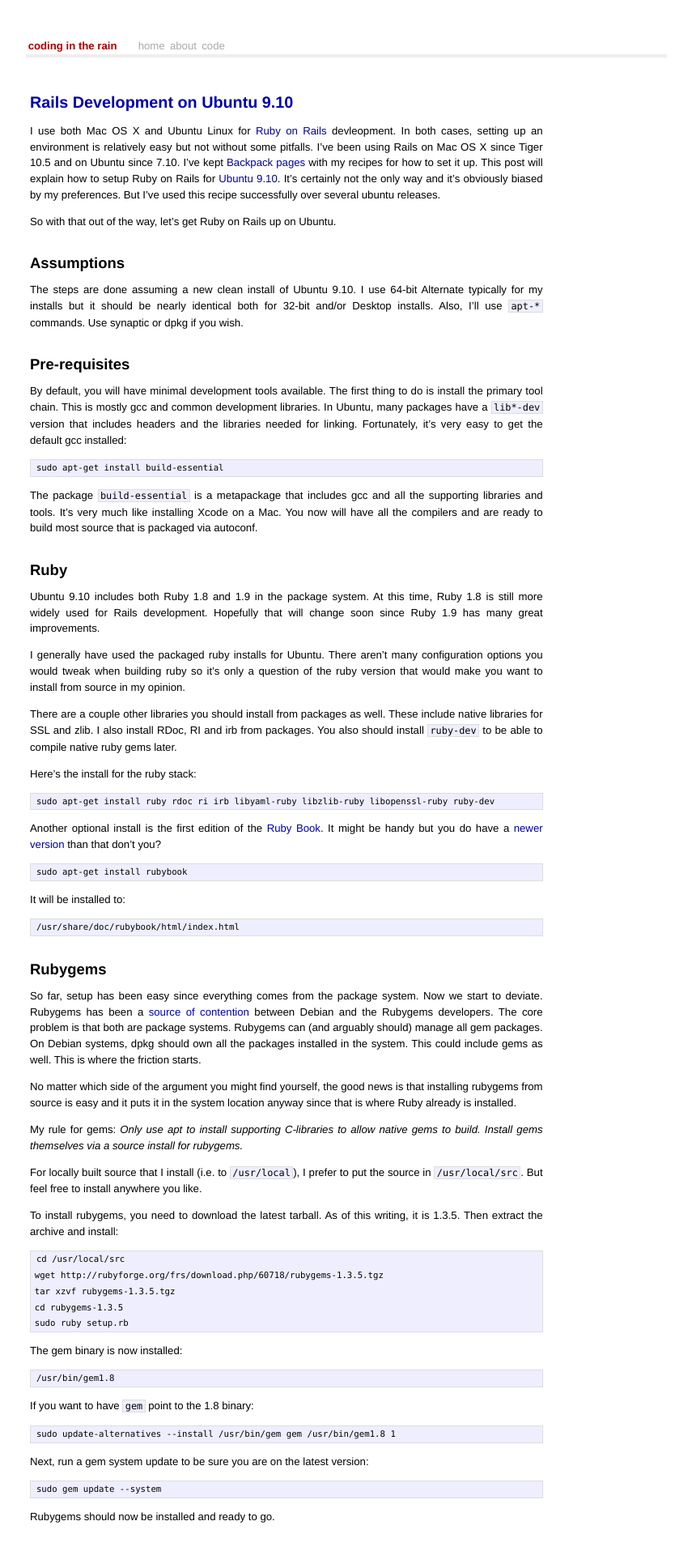
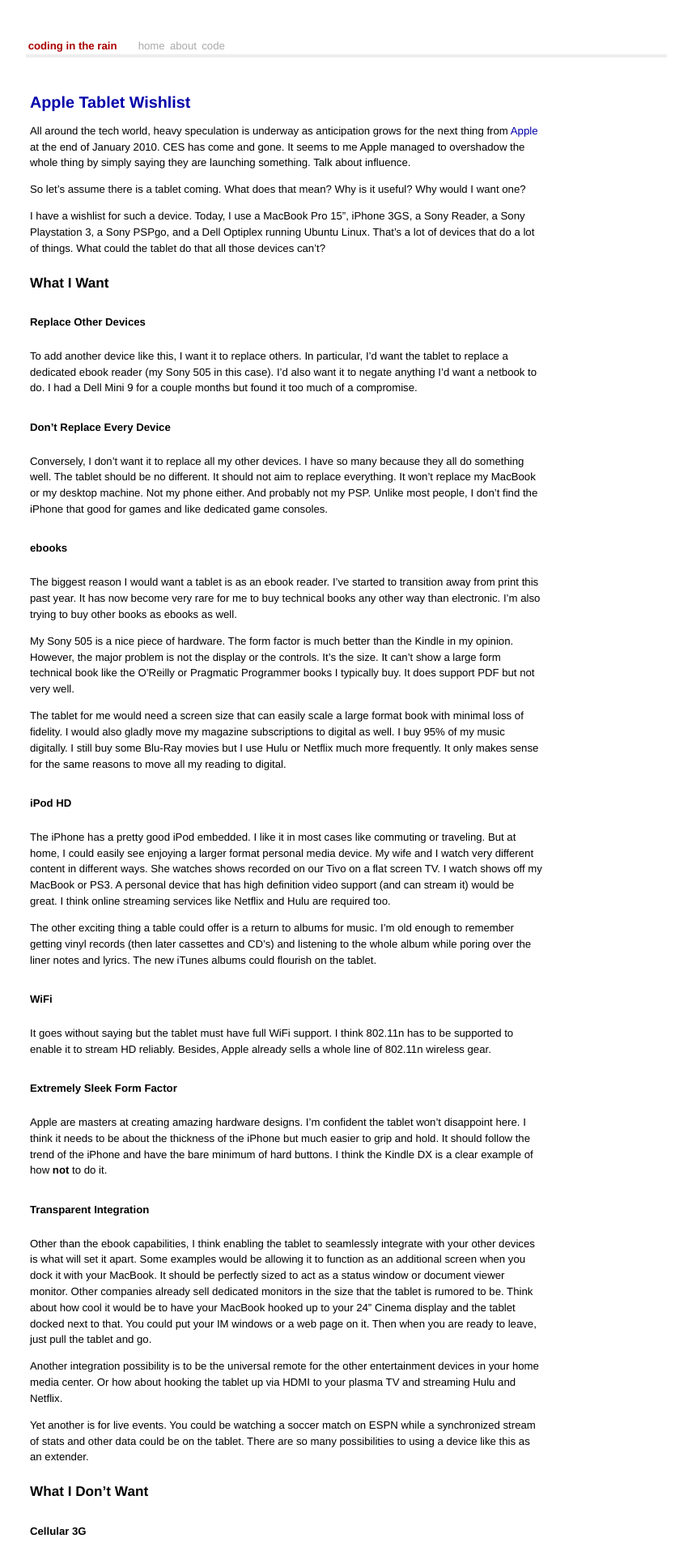
Before and after one commit to ascarter/ascarter.github.io, a Jekyll site: the page built from index.html, in a window 1280 px wide. Shown: the top 1915 px of the page at 81% size, without its empty margins (212-1067 px from the left). Built offline with Jekyll 4.4.1, drawn with Linux system fonts in a browser that asks for light colours; some of the changed text lies outside the part shown.

Commit message:
Post: Apple Tablet

```diff
--- /dev/null
+++ b/_posts/2010-01-10-apple-tablet-wishlist.markdown
@@ -0,0 +1,62 @@
+---
+layout: post
+title: Apple Tablet Wishlist
+published: 2010-01-10T21:35:37-08:00
+---
+
+All around the tech world, heavy speculation is underway as anticipation grows for the next thing from [Apple](http://apple.com) at the end of January 2010. CES has come and gone. It seems to me Apple managed to overshadow the whole thing by simply saying they are launching something. Talk about influence.
+
+So let's assume there is a tablet coming. What does that mean? Why is it useful? Why would I want one?
+
+I have a wishlist for such a device. Today, I use a MacBook Pro 15", iPhone 3GS, a Sony Reader, a Sony Playstation 3, a Sony PSPgo, and a Dell Optiplex running Ubuntu Linux. That's a lot of devices that do a lot of things. What could the tablet do that all those devices can't?
+
+## What I Want
+
+##### Replace Other Devices
+To add another device like this, I want it to replace others. In particular, I'd want the tablet to replace a dedicated ebook reader (my Sony 505 in this  case). I'd also want it to negate anything I'd want a netbook to do. I had a Dell Mini 9 for a couple months but found it too much of a compromise.
+
+##### Don't Replace Every Device
+Conversely, I don't want it to replace all my other devices. I have so many because they all do something well. The tablet should be no different. It should not aim to replace everything. It won't replace my MacBook or my desktop machine. Not my phone either. And probably not my PSP. Unlike most people, I don't find the iPhone that good for games and like dedicated game consoles.
+
+##### ebooks
+The biggest reason I would want a tablet is as an ebook reader. I've started to transition away from print this past year. It has now become very rare for me to buy technical books any other way than electronic. I'm also trying to buy other books as ebooks as well.
+
+My Sony 505 is a nice piece of hardware. The form factor is much better than the Kindle in my opinion. However, the major problem is not the display or the controls. It's the size. It can't show a large form technical book like the O'Reilly or Pragmatic Programmer books I typically buy. It does support PDF but not very well.
+
+The tablet for me would need a screen size that can easily scale a large format book with minimal loss of fidelity. I would also gladly move my magazine subscriptions to digital as well. I buy 95% of my music digitally. I still buy some Blu-Ray movies but I use Hulu or Netflix much more frequently. It only makes sense for the same reasons to move all my reading to digital.
+
+##### iPod HD
+The iPhone has a pretty good iPod embedded. I like it in most cases like commuting or traveling. But at home, I could easily see enjoying a larger format personal media device. My wife and I watch very different content in different ways. She watches shows recorded on our Tivo on a flat screen TV. I watch shows off my MacBook or PS3. A personal device that has high definition video support (and can stream it) would be great. I think online streaming services like Netflix and Hulu are required too.
+
+The other exciting thing a table could offer is a return to albums for music. I'm old enough to remember getting vinyl records (then later cassettes and CD's) and listening to the whole album while poring over the liner notes and lyrics. The new iTunes albums could flourish on the tablet.
+
+##### WiFi
+It goes without saying but the tablet must have full WiFi support. I think 802.11n has to be supported to enable it to stream HD reliably. Besides, Apple already sells a whole line of 802.11n wireless gear.
+
+##### Extremely Sleek Form Factor
+Apple are masters at creating amazing hardware designs. I'm confident the tablet won't disappoint here. I think it needs to be about the thickness of the iPhone but much easier to grip and hold. It should follow the trend of the iPhone and have the bare minimum of hard buttons. I think the Kindle DX is a clear example of how **not** to do it.
+
+##### Transparent Integration
+Other than the ebook capabilities, I think enabling the tablet to seamlessly integrate with your other devices is what will set it apart. Some examples would be allowing it to function as an additional screen when you dock it with your MacBook. It should be perfectly sized to act as a status window or document viewer monitor. Other companies already sell dedicated monitors in the size that the tablet is rumored to be. Think about how cool it would be to have your MacBook hooked up to your 24" Cinema display and the tablet docked next to that. You could put your IM windows or a web page on it. Then when you are ready to leave, just pull the tablet and go.
+
+Another integration possibility is to be the universal remote for the other entertainment devices in your home media center. Or how about hooking the tablet up via HDMI to your plasma TV and streaming Hulu and Netflix.
+
+Yet another is for live events. You could be watching a soccer match on ESPN while a synchronized stream of stats and other data could be on the tablet. There are so many possibilities to using a device like this as an extender.
+
+## What I **Don't** Want
+
+##### Cellular 3G
+I've got an iPhone (and everyone has some sort of mobile phone). The tablet will not fit in my pocket (if it does, it's a failure). I would rather see it tether to the iPhone. Or carry a portable 3G WiFi bridge instead.
+
+##### Keyboard/Mouse
+There is absolutely no advantage to the tablet over a slim laptop if you start carrying around a keyboard or mouse. Integrate as an extender and have a touch screen keyboard.
+
+##### Bigger iPhone
+If the tablet is simply a large iPhone or iPod Touch, it's doomed. The iPhone works because the UI is designed for the iPhone and only the iPhone. Tablet needs to do the same.
+
+##### Smaller Mac
+If the tablet is just a less capable MacBook, it is again doomed. That's what Microsoft is building. And it is worthless. You can buy a cheaper netbook or a spend a little more for a real laptop.
+
+So that's my wishlist. No idea how accurate it is but I get excited thinking about this kind of device.
+
+I'm a lifelong Apple fan. Apple literally defined the personal computer for me. My parents were completely unaware that the Apple IIc they bought for me in 1984 would shape the course of my life. I'm a programmer today because of that machine. So I do believe that Apple has the power to change everything. I can't say for sure that the Apple tablet is going to be that kind of device but I won't be the least bit surprised if it is.
--- a/css/site.css
+++ b/css/site.css
@@ -75,7 +75,7 @@
 
 #container {
 	font-size: 1.1em;
-	text-align: justify;
+	text-align: left;
 	width: 60em;
 /*	width: 800px;*/
 	margin: 3em auto 2em auto;
```
